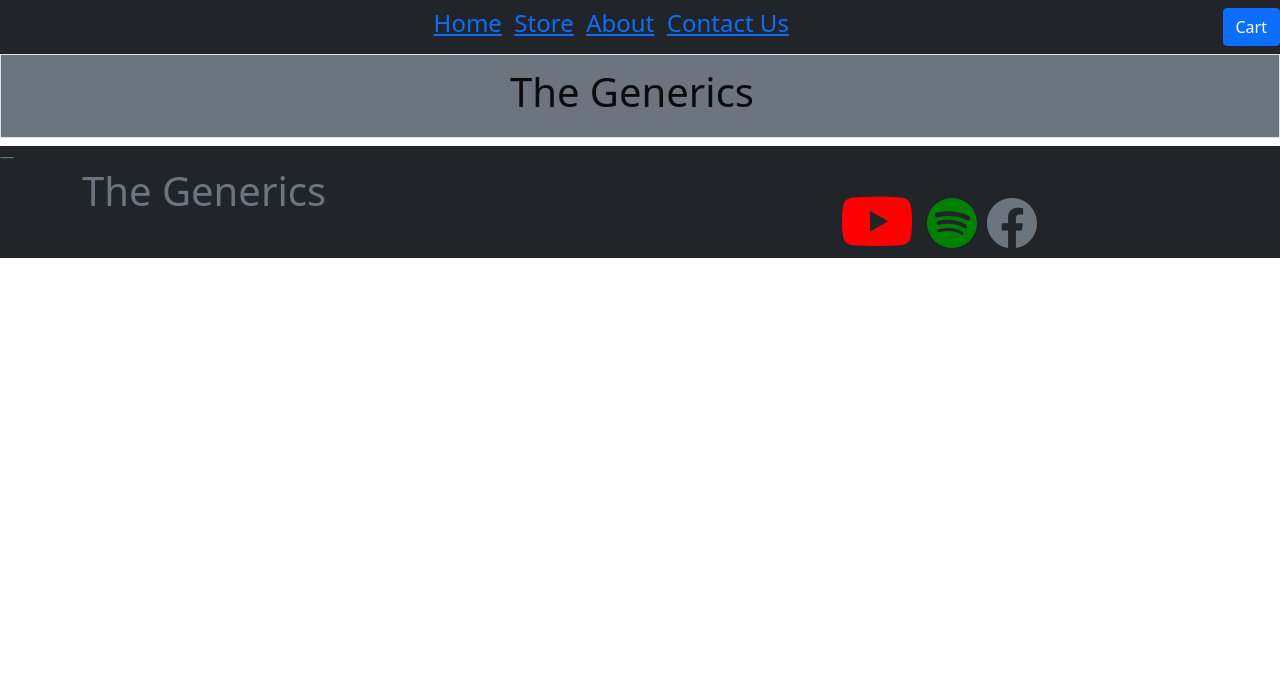
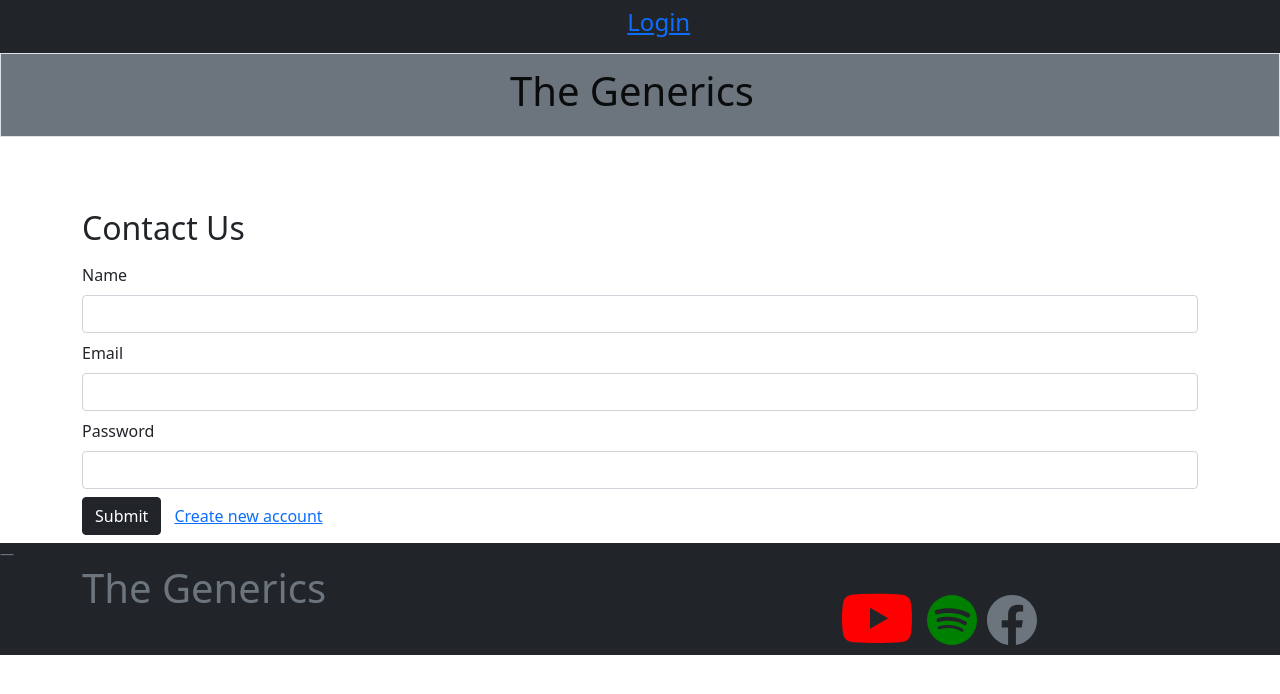
Before and after one commit to ut88/EcommerceWebsite, a React (Create React App) app: page / in a window 1280 px wide. Shown: the top 694 px of the page. Built offline with nearby package versions, Linux system fonts and the light colour scheme.

Commit message:
Adding Login to Ecommerce

```diff
--- a/src/App.js
+++ b/src/App.js
@@ -1,21 +1,20 @@
 import { Stack } from "react-bootstrap";
 import Navigator from "./Components/Layout/Nav";
 import Images from "./Components/RouterComponents/ImageItem/Images"
-import { useState } from 'react';
+import { useContext, useState } from 'react';
 import Cart from "./Components/Cart/Cart"
-import CartProvider from "./Components/store/CartProvider";
+import CartContext from "./Components/store/CartContext";
 import Footer from "./Components/Layout/footer"
-import {Route,Switch} from "react-router-dom";
+import {Route} from "react-router-dom";
 import About from "./Components/RouterComponents/About";
 import Home from "./Components/RouterComponents/Home";
-import ContactUs from "./Components/RouterComponents/ContactUs";
+import Login from "./Components/RouterComponents/ContactUs";
 import Product from "./Components/RouterComponents/Product";
 import {Routes} from "react-router-dom";
-// import ThemeProvider from 'react-bootstrap/ThemeProvider'
-// import Navigator1 from "./Components/Nav2";
+import { Navigate } from "react-router-dom";
 const App=()=>{
   const [preshow, setShow] = useState(false);
-
+  const authCtx =  useContext(CartContext)
   const handleShow = () =>{
     console.log("hi");
     setShow(true);
@@ -24,23 +23,19 @@ const App=()=>{
     setShow(false);
 }
   return (
-    <CartProvider>
     <Stack gap={4}>
     <Cart show3={preshow} show2={handleClose} />
     <Navigator show1={handleShow} />
+    {!authCtx.isLoggedIn && <Login />}
+    <Routes>
+    {authCtx.isLoggedIn && <Route exact path="/Home"  element={<Home />} />}
+    {authCtx.isLoggedIn &&  <Route exact path="/About" element={<About />} />}
+    {authCtx.isLoggedIn &&  <Route exact path="/AvailableProduct" element={<Images />}/>}
+    {authCtx.isLoggedIn && <Route exact path ="/product"  element={<Product />}/>}
+     </Routes>
 
-    <Routes>
-      <Route exact path="/Home"  element={<Home />} />
-      <Route exact path="/About" element={<About />} />
-      <Route exact path="/AvailableProduct" element={<Images />}/>
-      <Route exact path ="/ContactUs"  element={<ContactUs />}/>
-      <Route exact path ="/product"  element={<Product />}/>
-      </Routes>
-
-    {/* <Images/> */}
     <Footer />
     </Stack>
-    </CartProvider>
   );
 }
 
--- a/src/Components/Cart/Cart.js
+++ b/src/Components/Cart/Cart.js
@@ -3,7 +3,6 @@ import Row from 'react-bootstrap/Row';
 import Col from 'react-bootstrap/Col';
 import Button from 'react-bootstrap/Button';
 import Modal from 'react-bootstrap/Modal';
-// import Image from 'react-bootstrap/Image';
 import { CloseButton } from 'react-bootstrap';
 import { useContext } from 'react';
 import CartContext from '../store/CartContext';
--- a/src/Components/Layout/Nav.js
+++ b/src/Components/Layout/Nav.js
@@ -2,29 +2,32 @@ import { Button, Navbar,Container, Stack } from 'react-bootstrap';
 // import Nav from 'react-bootstrap/Nav';
 import { NavLink } from 'react-router-dom';
 // import Cart from './Cart';
+import CartContext from '../store/CartContext';
+import { useContext } from 'react';
+const Navigator = (props) => {
 
-const Navigator = (props) => {
-console.log(props);
+  const authCtx=useContext(CartContext)
+  const removeHandler=()=>{
+     authCtx.logout();
+  }
 
     return (<Stack>
         <Navbar collapseOnSelect expand="lg" bg="dark" variant='dark'>
         <Container className='justify-content-center'>
-          {/* <Navbar.Toggle aria-controls="responsive-navbar-nav" /> */}
-          {/* <Navbar.Collapse id="responsive-navbar-nav"> */}
-
-              <NavLink to="/Home" ><h4>Home</h4></NavLink>&nbsp;&nbsp;&nbsp;
-              <NavLink to="/AvailableProduct">
+        {authCtx.isLoggedIn &&<NavLink to="/Home" ><h4>Home</h4></NavLink>}&nbsp;&nbsp;&nbsp;
+        {authCtx.isLoggedIn && <NavLink to="/AvailableProduct">
               <h4> Store</h4>
-              </NavLink>&nbsp;&nbsp;&nbsp;
-              <NavLink  to="/About">
+              </NavLink>}&nbsp;&nbsp;&nbsp;
+              {authCtx.isLoggedIn &&<NavLink  to="/About">
               <h4>   About</h4>
-              </NavLink>&nbsp;&nbsp;&nbsp;
-              <NavLink  to="/ContactUs">
-              <h4>Contact Us</h4>
-              </NavLink>
+              </NavLink>}&nbsp;&nbsp;&nbsp;
+              {!authCtx.isLoggedIn && <NavLink  to="/ContactUs">
+              <h4>Login</h4>
+              </NavLink>}
+                {authCtx.isLoggedIn && <Button onClick={removeHandler} variant='warning'>Logout</Button>}
           {/* </Navbar.Collapse> */}
         </Container>
-        <Button className='justify-content-end' onClick={props.show1} >Cart</Button>
+        {authCtx.isLoggedIn && <Button className='justify-content-end' onClick={props.show1} >Cart</Button>}
       </Navbar>
       <Navbar className='bg-secondary  variant-primary justify-content-center  border '>
        <Navbar.Brand><h1>The Generics</h1></Navbar.Brand>
--- a/src/Components/RouterComponents/About.js
+++ b/src/Components/RouterComponents/About.js
@@ -9,7 +9,7 @@ const About = () => {
                 <Col fluid xs={6} md={4}>
                     <Image src="https://prasadyash2411.github.io/ecom-website/img/Band%20Members.png" width={400} height={400} roundedCircle />
                 </Col>
-                <Col xs={6} md={4}>
+                <Col fluid xs={6} md={4}>
                 <p className="font-size-2vw">Lorem ipsum carrots enhanced rebates. Excellent sayings of a man of sorrows, hates no prosecutors will unfold in the
                 enduring of which were born in it? Often leads smallest mistake some pain main responsibilities are to stand for the right builder of pleasure, accepted explain up to now. , The things we are accusing of these in the explication of the
                 truth receives from the flattery of her will never be the trouble and they are refused to the pleasures and the
--- a/src/Components/RouterComponents/ContactUs.js
+++ b/src/Components/RouterComponents/ContactUs.js
@@ -1,36 +1,69 @@
-
-import React from "react";
+import CartContext from "../store/CartContext";
+import React, { useContext,useState,useRef } from "react";
 import { Button } from "react-bootstrap";
-
-const ContactUs = () => {
-  const [form, setForm] = React.useState("Submit");
-  const onSubmit = async (e) => {
+import { useNavigate } from "react-router-dom";
+const Login = () => {
+  const cartCtx=useContext(CartContext);
+  const [login,setLogin]=useState(false);
+  const [form, setForm] = useState("Submit");
+  // const nameInputRef= useRef();
+  const emailInputRef=useRef();
+  const passwordInputRef=useRef();
+  const navigate = useNavigate ();
+  const onSubmit =(e) => {
     e.preventDefault();
-    const { name, email, number } = e.target.elements;
-    let contactData = {
-      name: name.value,
-      email: email.value,
-      number: number.value,
-    };
-    setForm("Submitting...");
-    try {
-      const response = await fetch(
-        "https://react-practice-38954-default-rtdb.firebaseio.com/contacts.json",
+    setForm("Submitting...")
+    const enterEmail=emailInputRef.current.value;
+    const enterPassword=passwordInputRef.current.value;
+      let url;
+      console.log(cartCtx.isLoggedIn)
+      if(login){
+          url='https://identitytoolkit.googleapis.com/v1/accounts:signInWithPassword?key=AIzaSyD3H70FTTwTGSuNuJjexlHiIPj4MAsZR10'
+      }else{
+          url='https://identitytoolkit.googleapis.com/v1/accounts:signUp?key=AIzaSyD3H70FTTwTGSuNuJjexlHiIPj4MAsZR10'
+      }
+      fetch(
+        url,
         {
           method: "POST",
-          body: JSON.stringify(contactData),
+          body:JSON.stringify({
+            email:enterEmail,
+            password:enterPassword,
+            returnSecureToken: true
+          }),
           headers: {
             "Content-Type": "application/json",
           },
         }
-      );
-      const data = await response.json();
-      console.log(data);
-      setForm("Submit");
-    } catch (error) {
-      console.log(error);
-    }
-  };
+      ).then(res=>{
+        if(res.ok){
+          return res.json();
+        }else{
+         return res.json().then(data =>{
+          let errorMessage='Authentucation failed';
+          if(data&& data.error && data.error.message){
+            errorMessage=data.error.message;
+          }
+
+          throw new Error(errorMessage)
+          })
+        }
+       }).then((data)=>{
+        cartCtx.login(data.idToken);
+        setForm("Submit");
+        navigate('/AvailableProduct');
+        console.log(data);
+       }).catch((err)=>{
+          alert(err.message);
+       })
+      }
+       const switchAuthModeHandler= ()=>{
+        if(login)
+        setLogin(false)
+        else
+        setLogin(true)
+       }
+
   return (
     <div className="container mt-5">
       <h2 className="mb-3">Contact Us</h2>
@@ -45,20 +78,27 @@ const ContactUs = () => {
           <label className="form-label" htmlFor="email">
             Email
           </label>
-          <input className="form-control" type="email" id="email" required />
+          <input className="form-control" type="email" id="email" required ref={emailInputRef} />
         </div>
         <div className="mb-2">
           <label className="form-label" htmlFor="number">
-            Mobile No.
+            Password
           </label>
-          <input className="form-control" type="number" id="number" required />
+          <input className="form-control" type="password" id="number" required ref={passwordInputRef} />
         </div>
-        <Button className="btn btn-dark" type="submit">
+        <Button className="btn btn-dark " type="submit">
           {form}
         </Button>
+        <Button
+            variant="link"
+            onClick={switchAuthModeHandler}
+           >
+            {login ?  'Login with existing account' : 'Create new account'}
+          </Button>
       </form>
+
     </div>
   );
 };
 
-export default ContactUs;
+export default Login;
--- a/src/Components/RouterComponents/ImageItem/ImageItem.css
+++ b/src/Components/RouterComponents/ImageItem/ImageItem.css
@@ -1,5 +1,5 @@
 .geeks {
-    width: 700px;
+    width: 500px;
     height: 400px;
     overflow: hidden;
     margin: 0 auto;
--- a/src/Components/RouterComponents/ImageItem/ImageItem.js
+++ b/src/Components/RouterComponents/ImageItem/ImageItem.js
@@ -1,4 +1,4 @@
-import { Button, } from "react-bootstrap";
+import { Button } from "react-bootstrap";
 import Col from 'react-bootstrap/Col';
 import Container from 'react-bootstrap/Container';
 import Image from 'react-bootstrap/Image';
@@ -7,8 +7,6 @@ import { useContext } from "react";
 import CartContext from "../../store/CartContext"
 import "./ImageItem.css"
 import { Link } from "react-router-dom"
-import Card from 'react-bootstrap/Card';
-// import Product from "../Product";
 const ImageItem = (props) => {
 
     const cartCtx = useContext(CartContext);
@@ -18,6 +16,8 @@ const ImageItem = (props) => {
         cartCtx.addItem({
 
             id: props.id,
+
+            key:props.key,
 
             title: props.title,
 
@@ -33,21 +33,7 @@ const ImageItem = (props) => {
 
 
     }
-//     return( <>
-//       <Col >
-//         <Card>
-//           <Card.Img variant="top" src={props.imageUrl} width={150} thumbnail />
-//           <Card.Body>
-//             <Card.Title>Card title</Card.Title>
-//             <Card.Text>
-//               This is a longer card with supporting text below as a natural
-//               lead-in to additional content. This content is a little bit
-//               longer.
-//             </Card.Text>
-//           </Card.Body>
-//         </Card>
-//       </Col></>
-//   )
+
 
     return (<>
         <Container>
--- a/src/Components/store/CartContext.js
+++ b/src/Components/store/CartContext.js
@@ -4,7 +4,12 @@ const CartContext=React.createContext({
     items:[],
     totalAmount:0,
     addItem:(item)=>{},
-    removeItem:(id)=>{}
+    removeItem:(id)=>{},
+    token:'',
+    isLoggedIn:false,
+    login:(token)=>{},
+    logout:()=>{}
+
 });
 
 export default CartContext;
--- a/src/Components/store/CartProvider.js
+++ b/src/Components/store/CartProvider.js
@@ -1,5 +1,6 @@
 import CartContext from "./CartContext";
 import { useReducer } from "react";
+import { useState } from "react";
 
 const defaultCartState={
     items:[],
@@ -52,6 +53,12 @@ const cartReducer=(state,action)=>{
 const CartProvider = props=>{
 
     const [cartState,dispatchCartAction]=useReducer(cartReducer,defaultCartState);
+    let intialToken=localStorage.getItem('token');
+    setTimeout(()=>{
+      intialToken=null;
+      localStorage.removeItem('token');
+    },300000)
+    const [token,setToken]=useState(intialToken)
 
     const addItemToCartHandler=(item)=>{
         dispatchCartAction({type:'Add',item:item})
@@ -61,14 +68,32 @@ const CartProvider = props=>{
         dispatchCartAction({type:'Remove',id:id})
     };
 
-     const cartContext ={
+
+
+    const userIsLoggedIn=!!token;
+
+    const loginHandler=(token)=>{
+       setToken(token);
+       localStorage.setItem('token',token);
+    }
+
+    const logoutHandler=()=>{
+        setToken(null)
+        localStorage.removeItem('token');
+    }
+
+     const cartContext1 ={
         items:cartState.items,
         totalAmount:cartState.totalAmount,
         addItem:addItemToCartHandler,
         removeItem:removeItemFromCartHandler,
+        token:token,
+        isLoggedIn:userIsLoggedIn,
+        login:loginHandler,
+        logout:logoutHandler
      }
 
-    return(<CartContext.Provider value={cartContext}>
+    return(<CartContext.Provider value={cartContext1}>
         {props.children}
         </CartContext.Provider>)
 }
--- a/src/index.js
+++ b/src/index.js
@@ -4,14 +4,16 @@ import './index.css';
 import App from './App';
 import {BrowserRouter} from "react-router-dom";
 import reportWebVitals from './reportWebVitals';
+import CartProvider from './Components/store/CartProvider';
 
 import "../node_modules/react-bootstrap/dist/react-bootstrap"
 import "../node_modules/bootstrap/dist/css/bootstrap.min.css"
 
 const root = ReactDOM.createRoot(document.getElementById('root'));
 root.render(
-  <BrowserRouter>
+  <BrowserRouter><CartProvider>
     <App />
+  </CartProvider>
   </BrowserRouter>
 );
 
```
